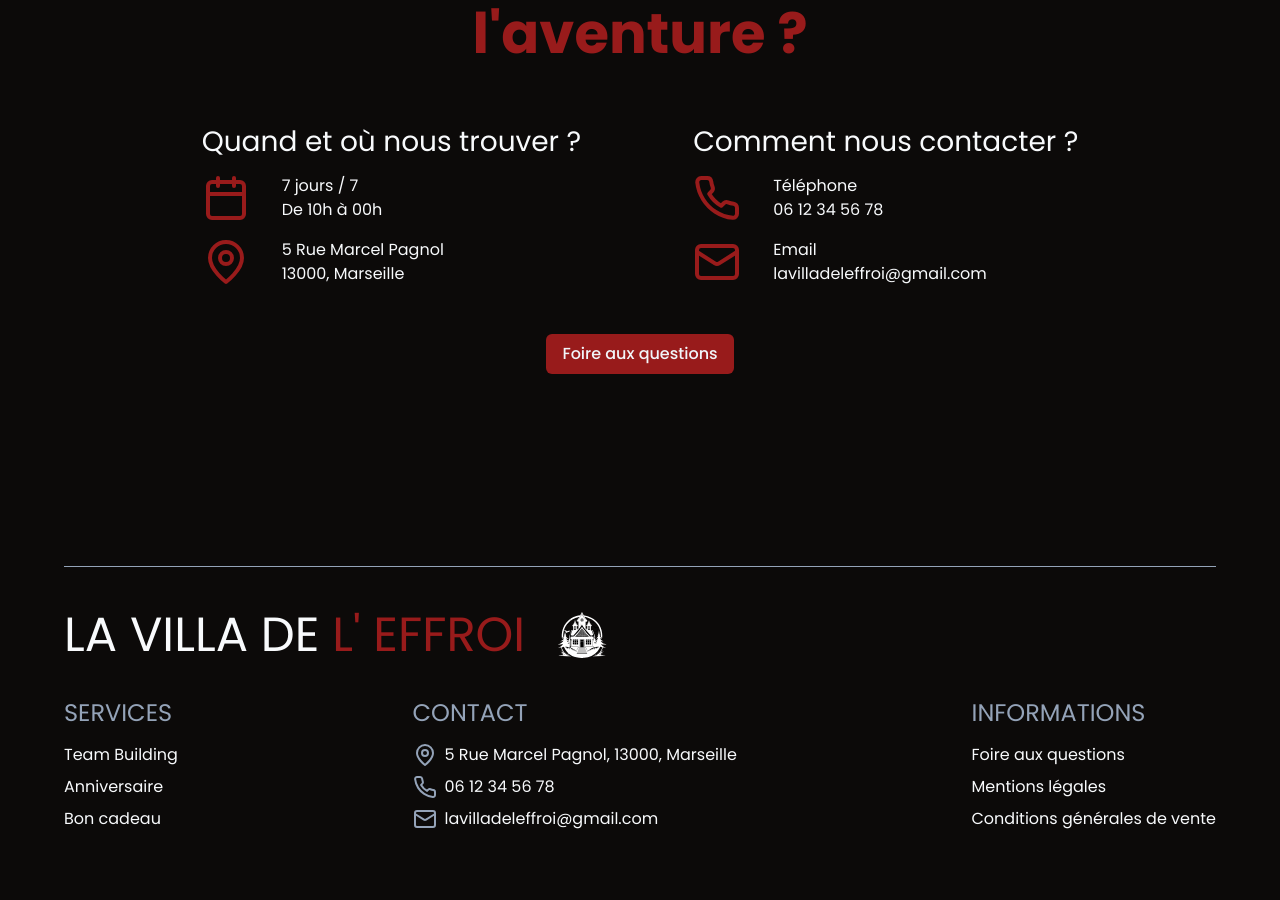
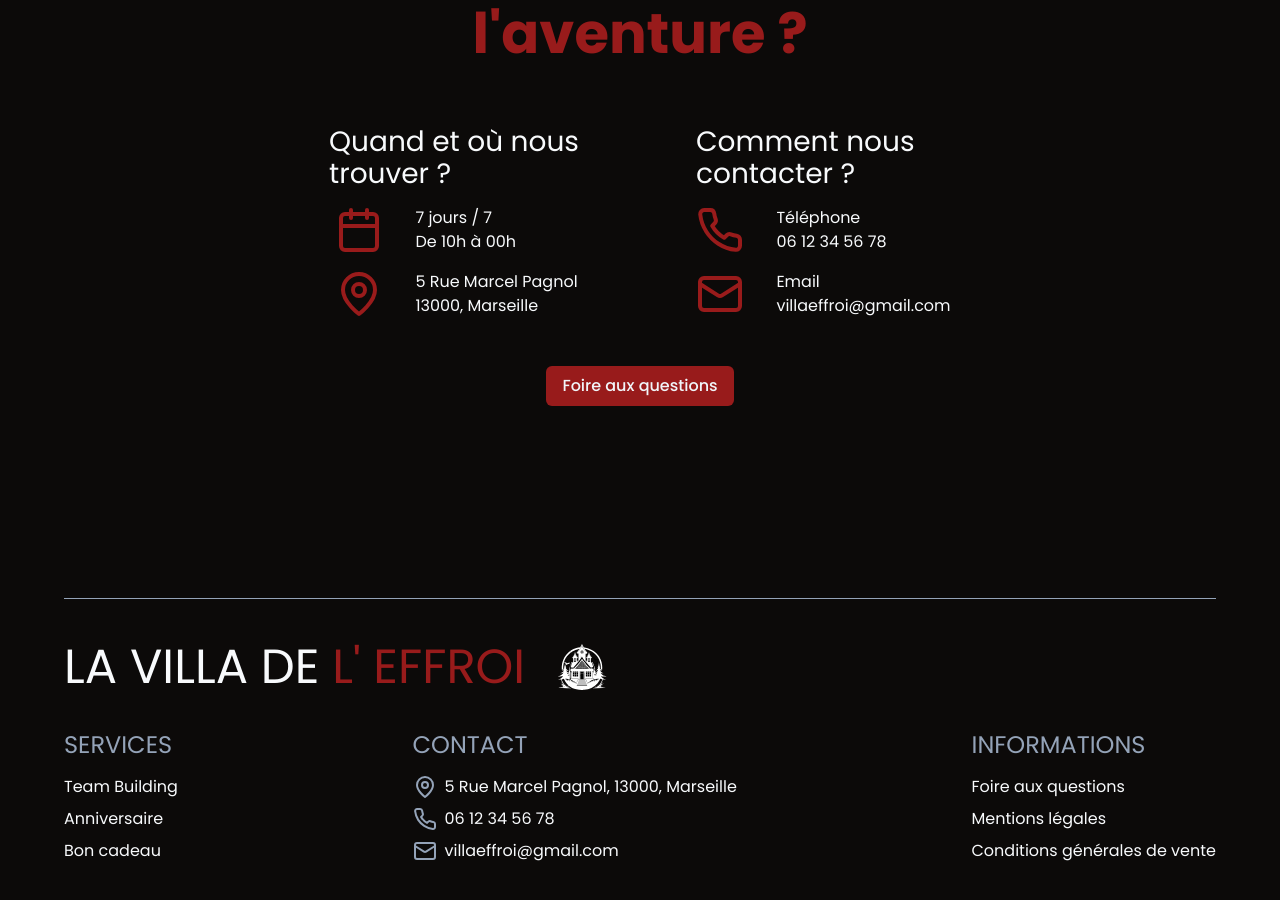
Before and after one commit to SebastienLaurentt/Escape-Game, a Next.js app: page / in a window 1280 px wide. Shown: the part 2483-3383 px from the top of the page. Built offline with nearby package versions, Linux system fonts and the light colour scheme.

Commit message:
update content and css

```diff
--- a/components/shared/Footer.tsx
+++ b/components/shared/Footer.tsx
@@ -54,7 +54,7 @@ const Footer = () => {
                 <span className="text-slate-400">
                   <Mail />
                 </span>
-                lavilladeleffroi@gmail.com
+                villaeffroi@gmail.com
               </span>
             </div>
           </div>
--- a/components/shared/Sections/Infos.tsx
+++ b/components/shared/Sections/Infos.tsx
@@ -11,8 +11,10 @@ const Infos = () => {
 
       <div className="flex flex-col gap-y-8 md:flex-row md:justify-center md:gap-x-20 md:gap-y-0 lg:gap-x-28">
         {/* When and Where  */}
-        <div>
-          <h3 className="text-balance">Quand et où nous trouver ?</h3>
+        <div className="flex flex-col items-center">
+          <h3 className="w-[255px] text-center md:text-left">
+            Quand et où nous trouver ?
+          </h3>
 
           <div className="flex flex-col gap-y-4">
             {/* Opening hours */}
@@ -40,32 +42,30 @@ const Infos = () => {
         </div>
 
         {/* Contact  */}
-        <div>
-          <h3>Comment nous contacter ?</h3>
+        <div className="flex flex-col items-center">
+          <h3 className="w-[255px] text-center md:text-left">
+            Comment nous contacter ?
+          </h3>
 
-          <ul className="flex flex-col gap-y-4">
+          <div className="flex flex-col gap-y-4">
             {/* Phone */}
-            <li>
-              <div className="flex flex-row gap-x-8  md:gap-y-2 ">
+            <div className="flex flex-row  gap-x-8  md:gap-y-2 ">
               <Phone size={48} color="#991b1b" />
               <div className="flex flex-col">
                 <span>Téléphone</span>
                 <span>06 12 34 56 78</span>
               </div>
             </div>
-            </li>
 
             {/* Email */}
-            <li>
             <div className="flex flex-row  gap-x-8 md:gap-y-2">
               <Mail size={48} color="#991b1b" />
               <div className="flex flex-col">
                 <span>Email</span>
-                  <span>lavilladeleffroi@gmail.com</span>
+                <span>villaeffroi@gmail.com</span>
               </div>
             </div>
-            </li>
-          </ul>
+          </div>
         </div>
       </div>
       <div className="my-8 flex flex-row justify-center lg:my-12">
```
Lines whose indentation alone changed are shown as unchanged.
